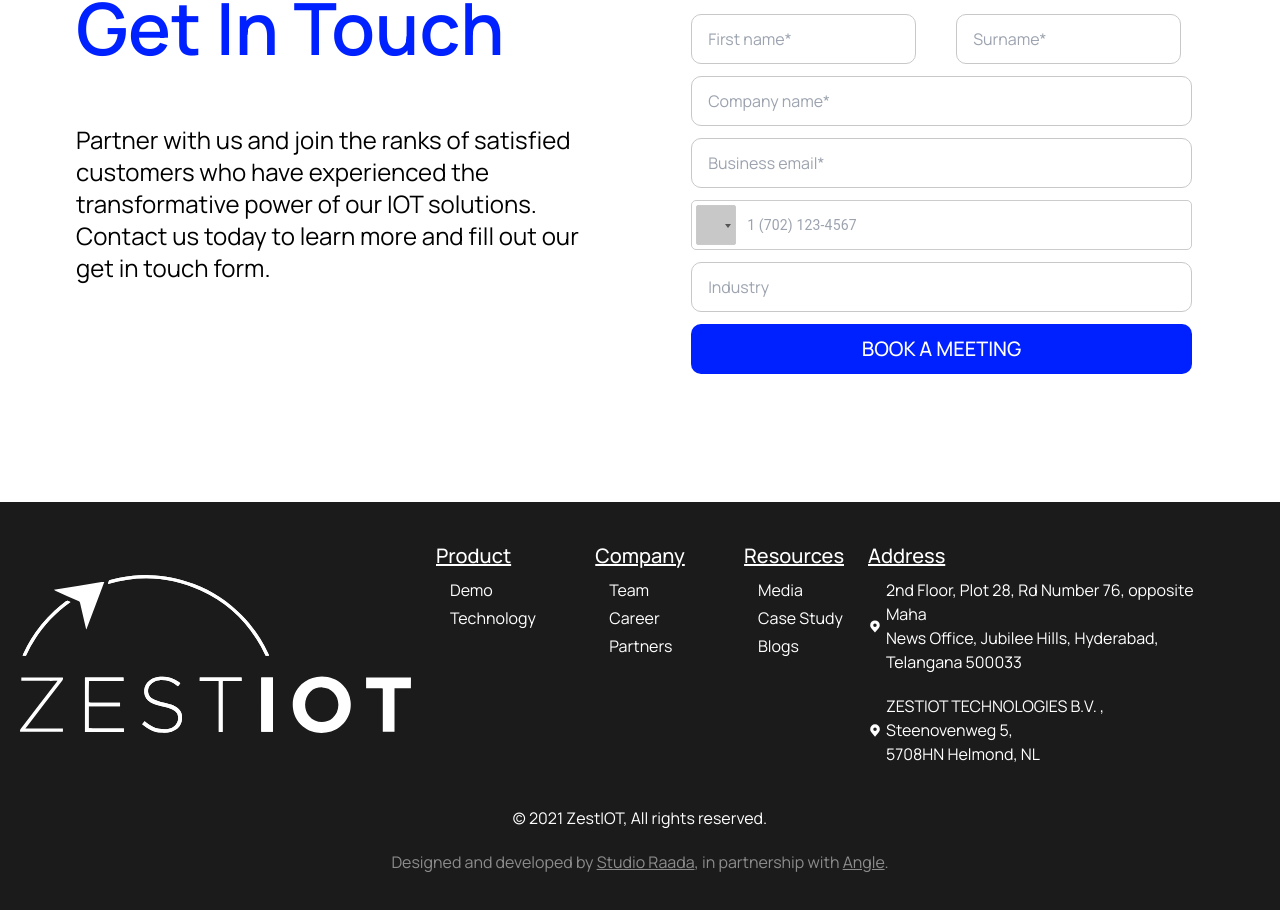
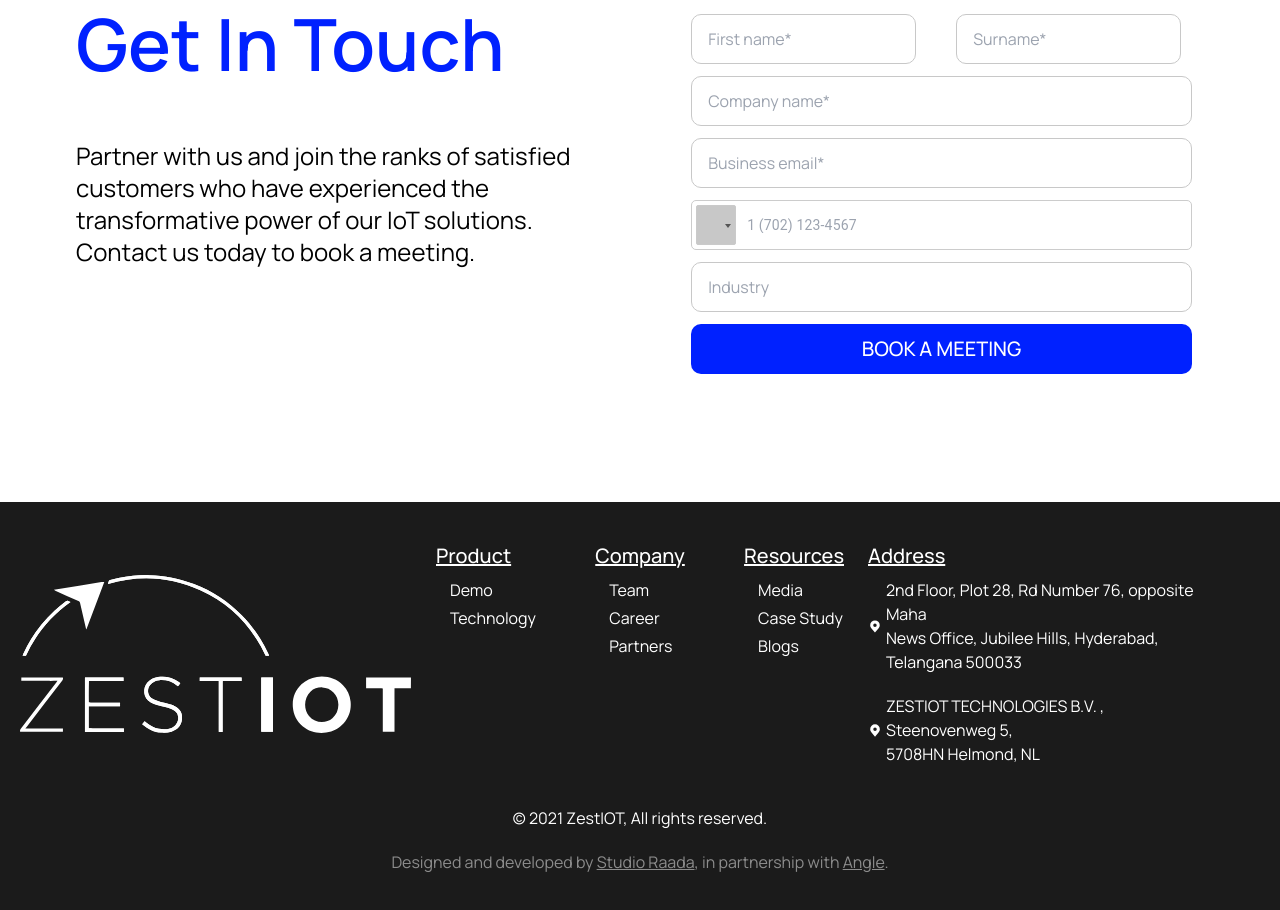
Before and after one commit to Phantom-d-e-v/zestiot, a Next.js app: page / in a window 1280 px wide. Shown: the part 6220-7130 px from the top of the page. Built offline with nearby package versions, Linux system fonts and the light colour scheme; some icons are missing.

Commit message:
Feat: minor content change

```diff
--- a/src/pages/index.jsx
+++ b/src/pages/index.jsx
@@ -931,8 +931,8 @@ export default function Home() {
             </h2>
             <p className=" font-normal lg:text-2xl leading-normal md:text-2xl text-xl mt-10 mb-28 ">
               Partner with us and join the ranks of satisfied customers who have
-              experienced the transformative power of our IOT solutions. Contact
-              us today to learn more and fill out our get in touch form.
+              experienced the transformative power of our IoT solutions. Contact
+              us today to book a meeting.
             </p>
           </div>
           <div className=" w-full p-3 py-0 md:py-16 md:w-1/2">
```
